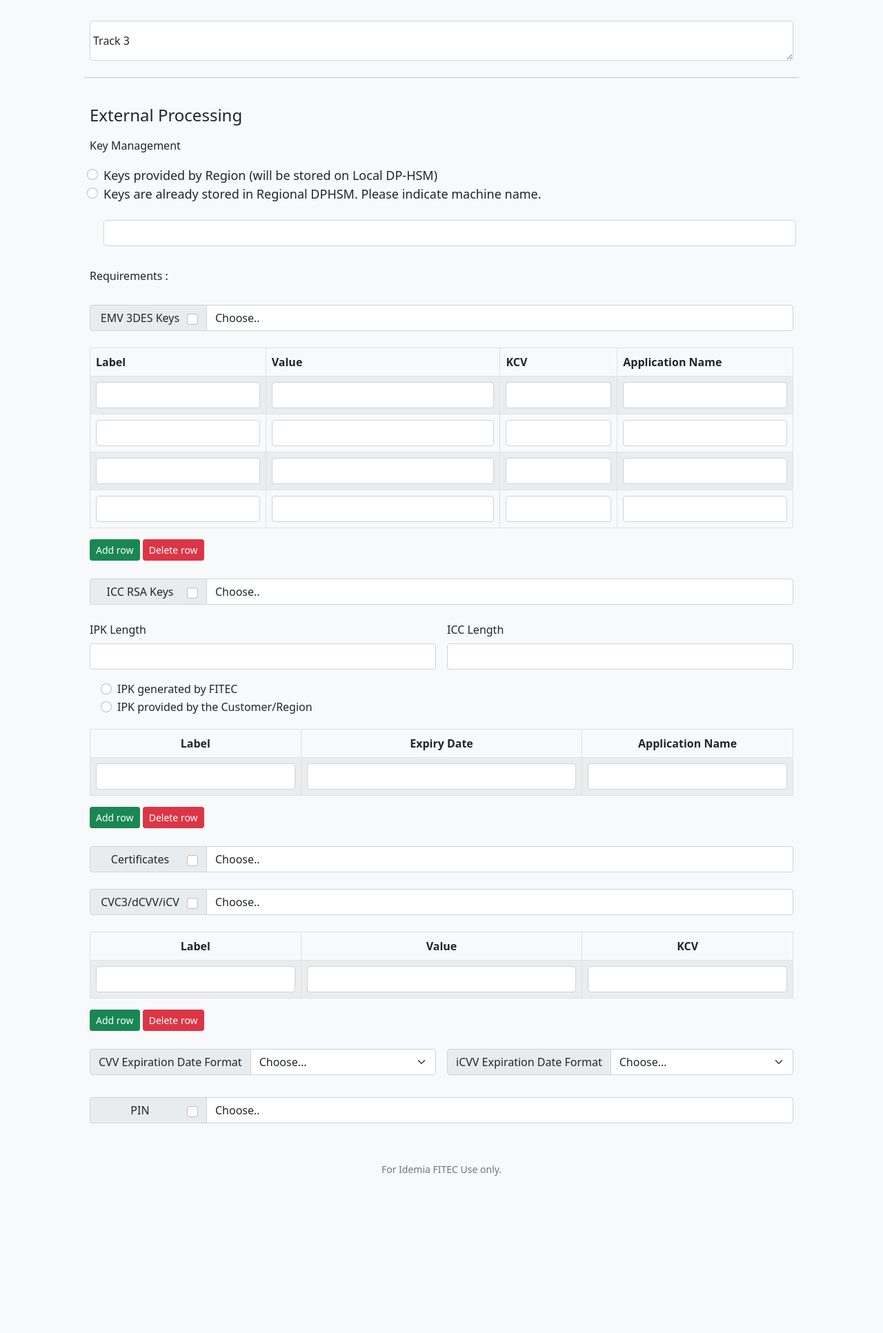
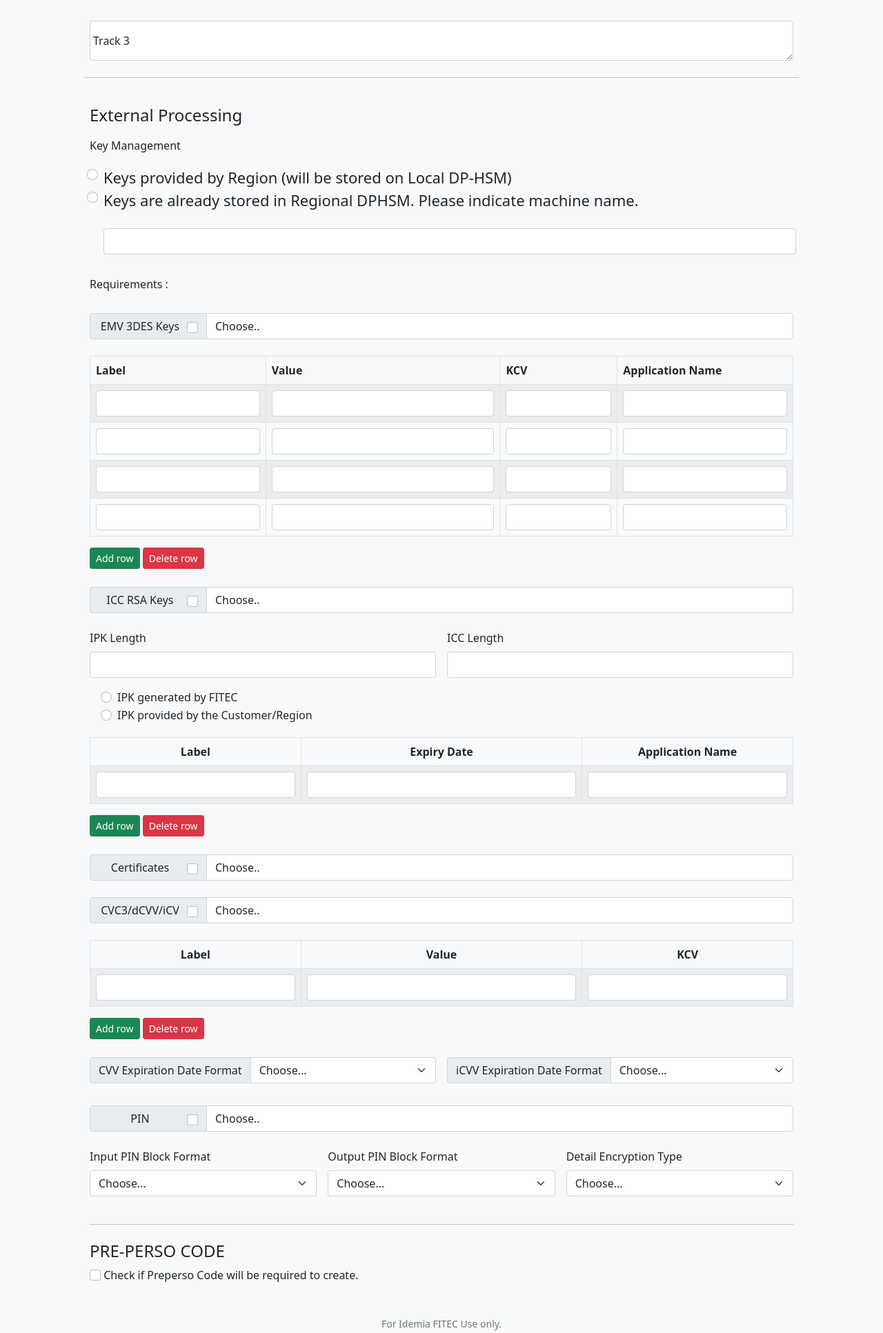
Before and after one commit to er01pr/APPD-v2, a Flask app: page /pprofile in a window 1280 px wide. Shown: the part 1540-3473 px from the top of the page at 69% size. Run offline with Flask 2, Linux system fonts and the light colour scheme.

Commit message:
Added Preperso Code button

```diff
--- a/static/styles.css
+++ b/static/styles.css
@@ -17,7 +17,7 @@
 .btn-label {
 	margin-right: 10px;
 	text-align: left;
-	font-size: 18px;
+	font-size: 22px;
 }
 
 body {
--- a/templates/productionProfile.html
+++ b/templates/productionProfile.html
@@ -310,9 +310,49 @@
                     <option value="defbyInput">From Input File</option>
                 </select>
             </div>
-
+            <div class="mb-3 col">
+                <label for="inputGroupPIN" class="form-label">Input PIN Block Format</label>
+                <select class="form-select" id="inputGroupPIN">
+                  <option disabled selected>Choose...</option>
+                  <option value="iso0">ISO0</option>
+                  <option value="iso1">ISO1</option>
+                  <option value="iso2">ISO2</option>
+                  <option value="iso3">ISO3</option>
+                  <option value="iso4">ISO4</option>
+                  <option value="offset">OFFSET</option>
+                  <option value="otherPIN">OTHER</option>
+                </select>
+            </div>
+            <div class="mb-3 col">
+                <label for="OutputGroupPIN" class="form-label">Output PIN Block Format</label>
+                <select class="form-select" id="OutputGroupPIN">
+                  <option disabled selected>Choose...</option>
+                  <option value="iso0">ISO0</option>
+                  <option value="iso1">ISO1</option>
+                  <option value="iso2">ISO2</option>
+                  <option value="iso3">ISO3</option>
+                  <option value="iso4">ISO4</option>
+                  <option value="offset">OFFSET</option>
+                  <option value="otherPIN">OTHER</option>
+                </select>
+            </div>
+            <div class="mb-3 col">
+                <label class="form-label" for="encryptionType">Detail Encryption Type</label>
+                <select class="form-select" id="encryptionType">
+                  <option disabled selected>Choose...</option>
+                  <option value="Clear">Clear</option>
+                  <option value="Under 3DES ZPK">Under 3DES ZPK</option>
+                  <option value="iso2">Under AES ZPK</option>
+                  <option value="other">Other</option>
+                </select>
+            </div>
         </div>
-
+        <hr class="my-4">
+        <h4 class="mb-2">PRE-PERSO CODE</h4>
+        <div class="form-check-inline g-3">
+            <input type="checkbox" class="form-check-input">
+            <label class="form-check-label" for="prpCode">Check if Preperso Code will be required to create.</label>
+        </div>
         </div>
     </form>
 </div>
```
